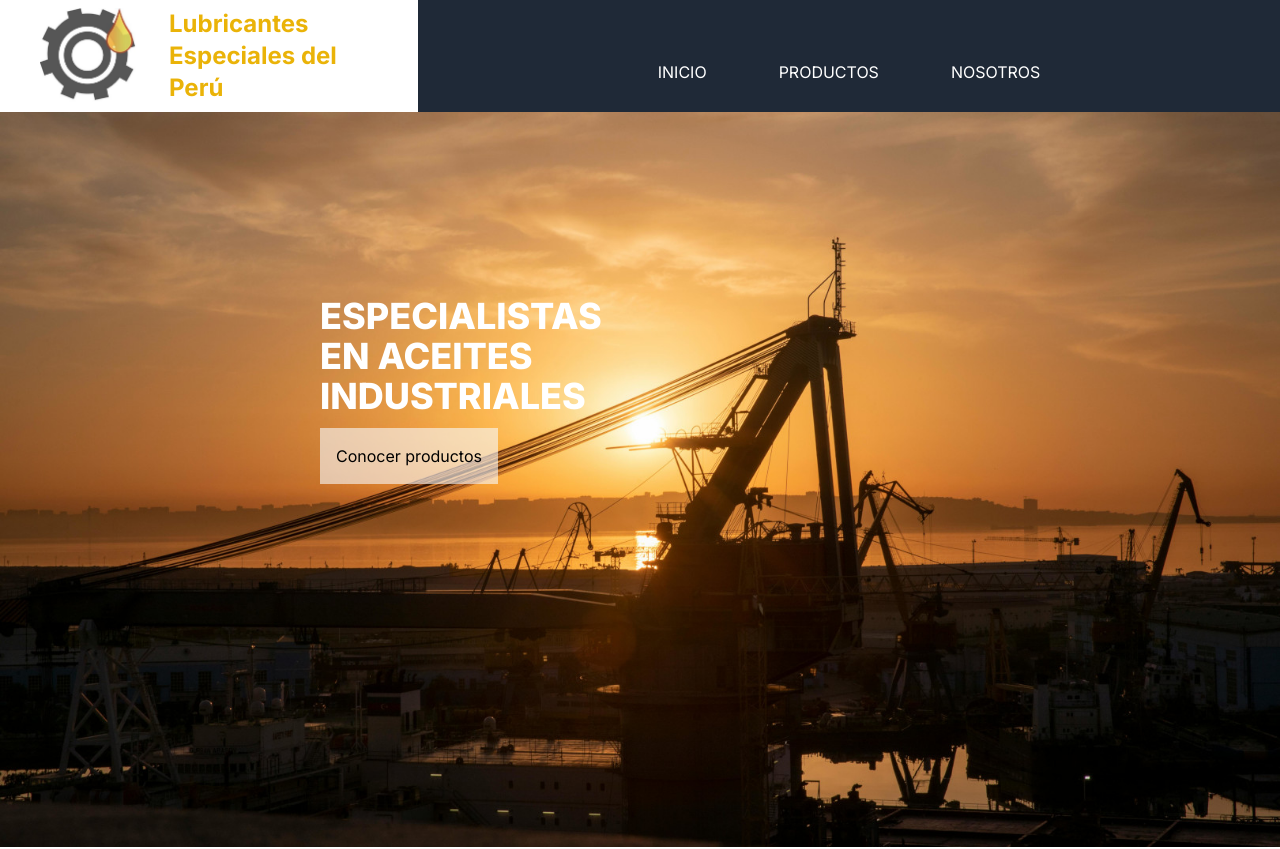
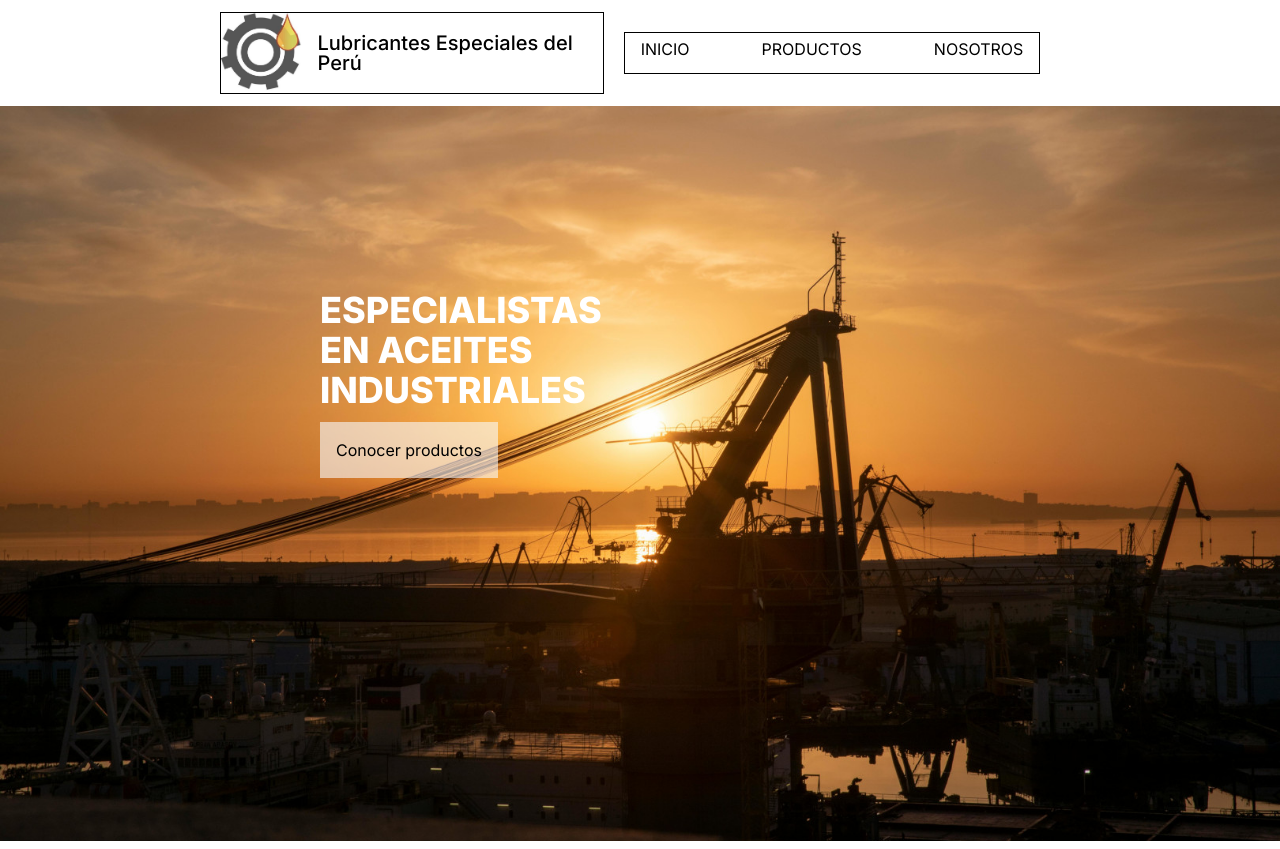
Before and after one commit to nee47/lubsacweb, a Next.js app: page / in a window 1280 px wide. Shown: the top 849 px of the page. Built offline with nearby package versions, Linux system fonts and the light colour scheme.

Commit message:
some refactor

```diff
--- a/app/Components/Navigation.js
+++ b/app/Components/Navigation.js
@@ -18,23 +18,18 @@ const links = [
 
 function Navigation() {
   return (
-    <header className="flex">
-
-      <div className="flex items-center  gap-x-8 bg-white px-10 py-2">
-        <img className=" h-24 w-fit" src="logo.jpg" alt="LUBESAC" />
-        <div className=" text-2xl font-bold text-yellow-500 ">
-          Lubricantes Especiales del Perú
+    <header>
+      <nav className=" flex w-full justify-center py-3">
+        <div className="flex items-center  gap-x-4 bg-white max-w-sm border border-black ">
+          <img className=" h-20 w-auto" src="logo.jpg" alt="LUBESAC" />
+          <div className=" text-xl font-medium text-black leading-5">
+            Lubricantes Especiales del Perú
+          </div>
         </div>
-      </div>
-
-      <nav className=" flex flex-col bg-gray-800 w-full justify-end">
-        <ul className="flex m-5 gap-x-10 self-center text-white">
+        <ul className="flex m-5 items-center gap-x-10 border border-black ">
           {links.map(({ label, route }) => (
             <li key={route} className="px-4">
-              <Link
-                className=" block h-8 text-white  hover:text-yellow-500"
-                href={route}
-              >
+              <Link className=" block h-8  hover:text-yellow-500" href={route}>
                 {label}
               </Link>
             </li>
```
Also changed, not shown: app/acerca/page.js (line endings or trailing spaces).
